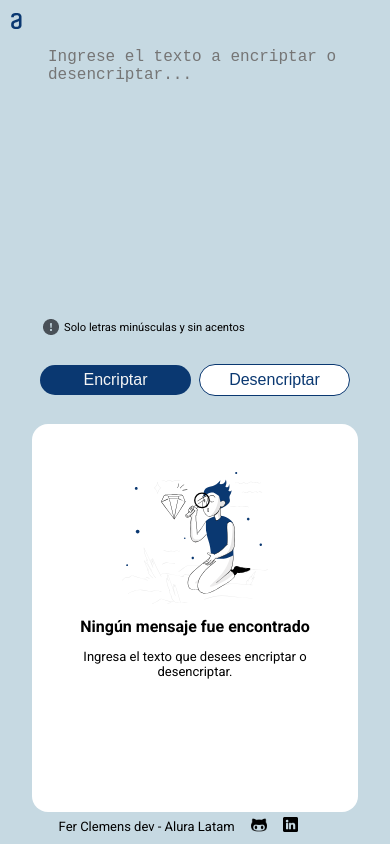
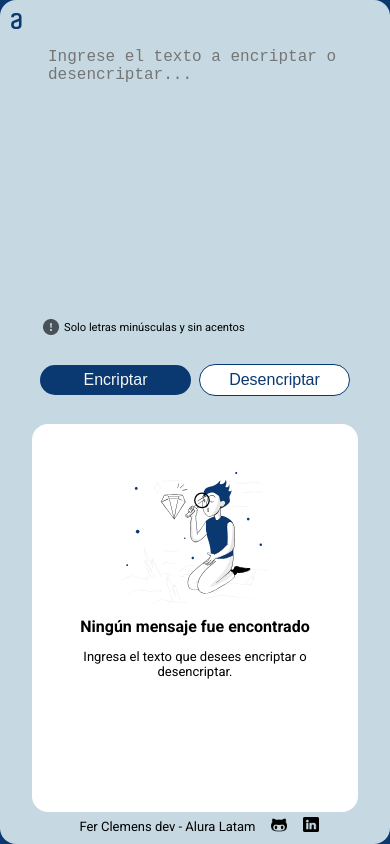
Before and after one commit to Ferclemens/encriptador-de-texto, a plain HTML site: page index.html in a window 390 px wide. Drawn offline with Linux system fonts and the light colour scheme.

Commit message:
fixed style issues

```diff
--- a/styles.css
+++ b/styles.css
@@ -221,7 +221,7 @@ button {
     font-size: 0.7rem;
   }
   .footer {
-    margin-left: 2.2rem;
+    margin-left: 3.5rem;
   }
 }
 /*--------------------------MEDIA QUERYS------------------*/
@@ -232,12 +232,6 @@ button {
   .container__general {
     padding: 1rem;
     gap: 1rem;
-  }
-  .container__botones {
-    padding: 0.5rem;
-    display: flex;
-    gap: 0.5rem;
-    justify-content: center;
   }
   textarea {
     width: 100%;
@@ -267,19 +261,18 @@ button {
   .footer__links {
     gap: 1rem;
   }
-  .logo__github {
-    height: 1rem;
-  }
-  .logo__linkedin {
-    height: 0.95rem;
-  }
 }
 /*--------------------------MEDIA QUERYS------------------*/
 @media (max-width: 1024px) {
   .container__general {
     padding: 2rem;
     gap: 0.2rem;
-    border-radius: 0rem;
+  }
+  .container__botones {
+    padding: 0.5rem;
+    display: flex;
+    gap: 0.5rem;
+    justify-content: center;
   }
   .boton__encriptar {
     padding: 0.4rem 1rem;
@@ -299,4 +292,14 @@ button {
     width: 3.7rem;
     height: 1rem;
   }
+  .footer {
+    gap: 1rem;
+    font-size: small;
+  }
+  .logo__github {
+    height: 1rem;
+  }
+  .logo__linkedin {
+    height: 0.95rem;
+  }
 }
```
